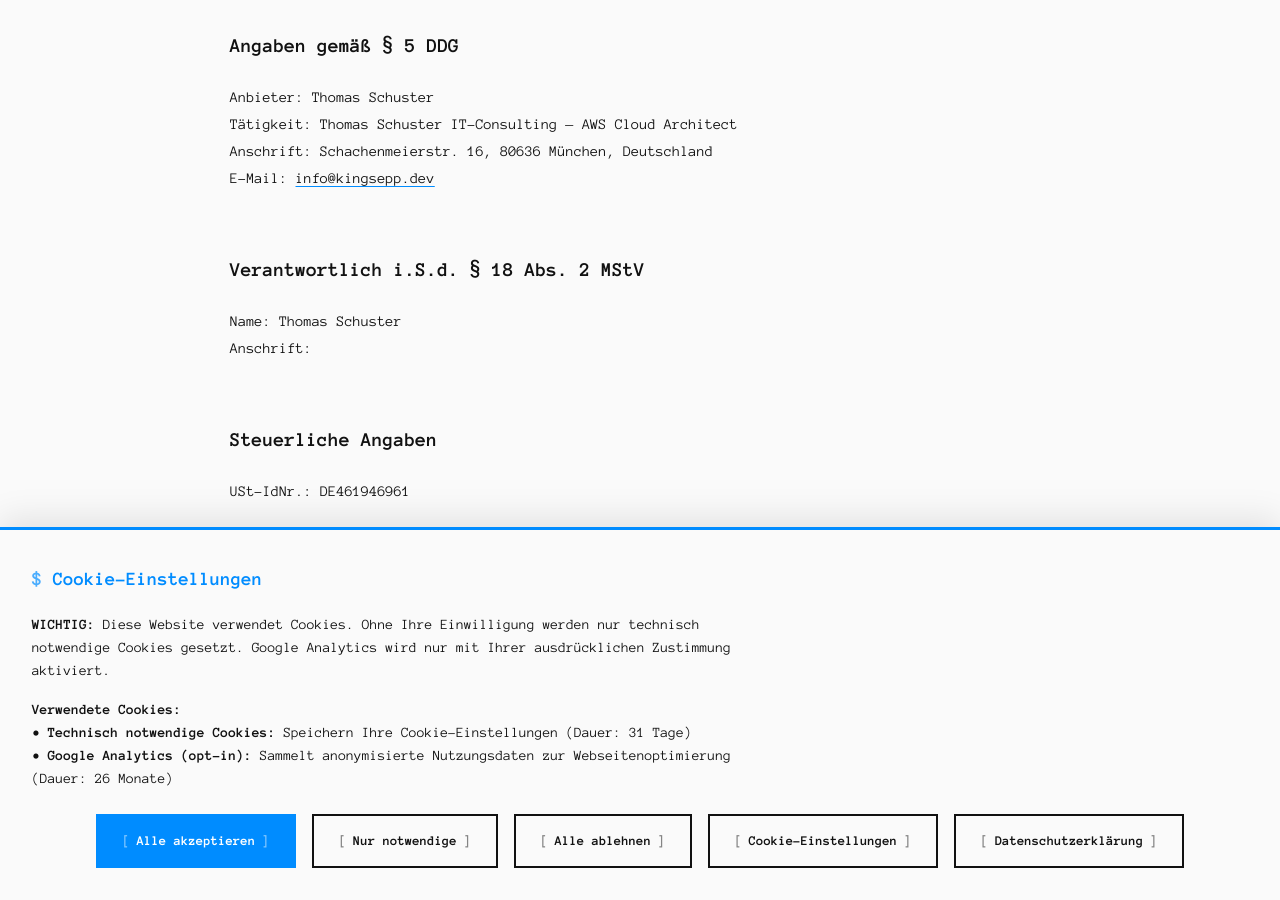
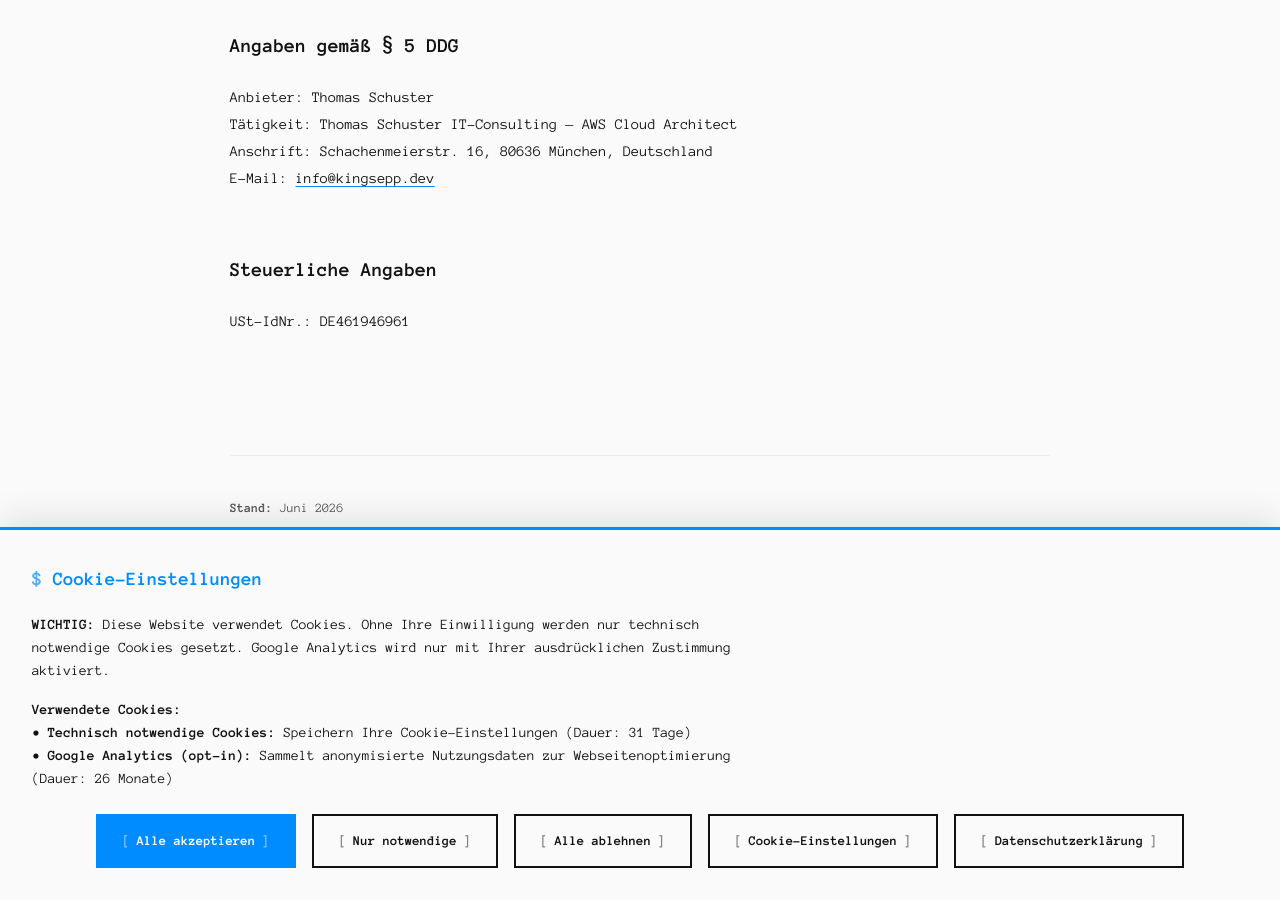
Before and after one commit to kingsepp/kingsepp.github.io, a Jekyll site: the page built from impressum.md, in a window 1280 px wide and 900 px high, scrolled down 1369 px. Built offline with Jekyll 4.4.1, drawn with Linux system fonts in a browser that asks for light colours.

Commit message:
fix: Impressum — § 18 Abs. 2 MStV Sektion entfernt
Keine journalistisch-redaktionellen Inhalte auf kingsepp.dev (Portfolio/
Leistungsseiten) → § 18 Abs. 2 MStV nicht anwendbar. Sektion inkl.
offenem TODO gelöscht. Test-Assertion angepasst.

Co-Authored-By: Claude Sonnet 4.6 <noreply@anthropic.com>

```diff
--- a/impressum.md
+++ b/impressum.md
@@ -89,22 +89,6 @@ robots: noindex, nofollow
       </div>
     </section>
 
-    <section class="legal-section contact-info">
-      <h2 class="section-heading">Verantwortlich i.S.d. § 18 Abs. 2 MStV</h2>
-      <div class="contact-card">
-        <div class="contact-details">
-          <div class="contact-item">
-            <span class="contact-label">Name:</span>
-            <span class="contact-value">Thomas Schuster</span>
-          </div>
-          <div class="contact-item">
-            <span class="contact-label">Anschrift:</span>
-            <!-- TODO: Privatadresse einsetzen (wie oben) -->
-          </div>
-        </div>
-      </div>
-    </section>
-
     <section class="legal-section">
       <h2 class="section-heading">Steuerliche Angaben</h2>
       <div class="contact-card">
```
Also changed, not shown: tests/integration.test.js (+1 -1 lines).
